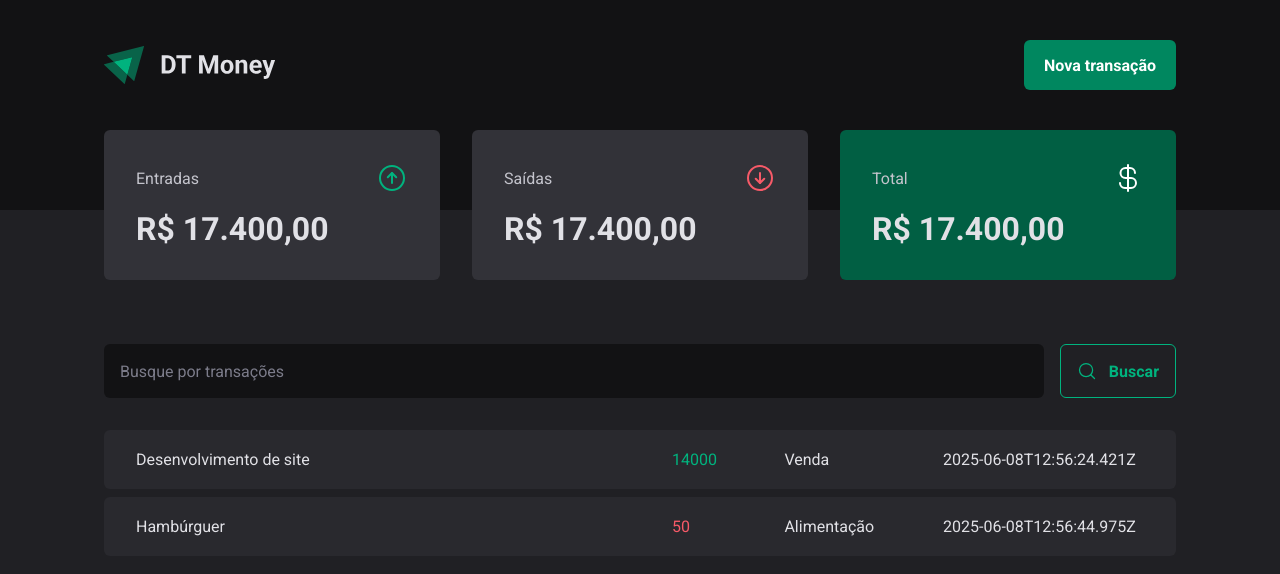
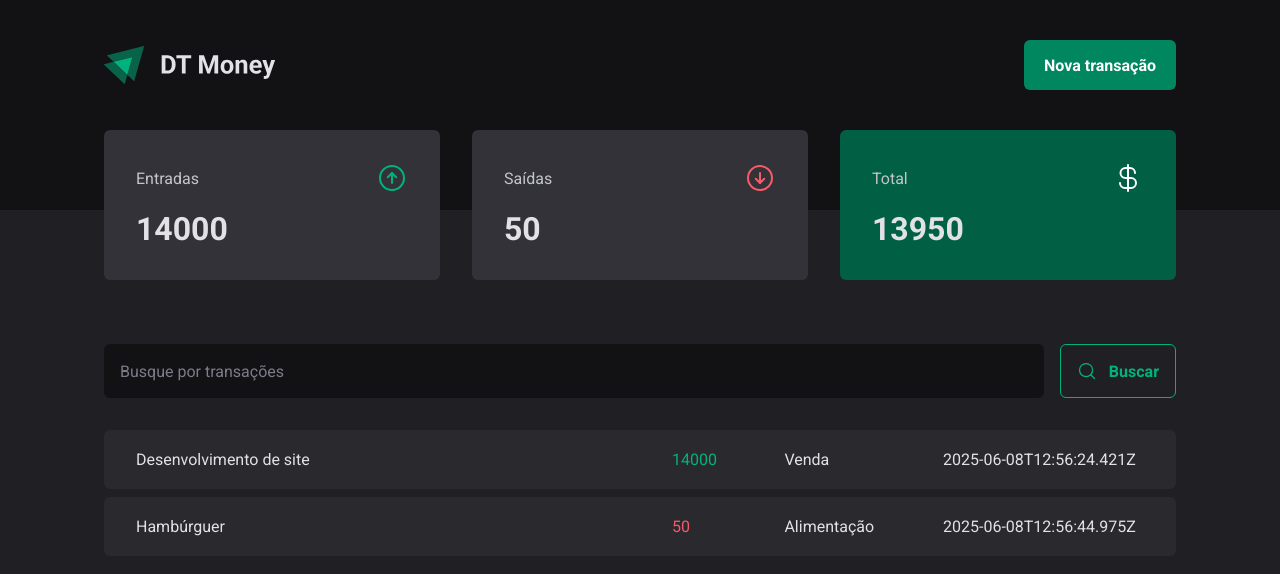
Before and after one commit to joschonarth/dt-money, a React (Vite) app: page / in a window 1280 px wide. Shown: the top 574 px of the page. Built offline with nearby package versions, Linux system fonts and the light colour scheme; data requests are answered from the project's data file.

Commit message:
feat: calculate transactions summary

```diff
--- a/src/components/Summary/index.tsx
+++ b/src/components/Summary/index.tsx
@@ -5,7 +5,25 @@
 
 export function Summary() {
   const { transactions } = useContext(TransactionsContext)
-  console.log(transactions)
+
+  const summary = transactions.reduce(
+    (acc, transaction) => {
+      if (transaction.type === 'income') {
+        acc.income += transaction.price
+        acc.total += transaction.price
+      } else {
+        acc.outcome += transaction.price
+        acc.total -= transaction.price
+      }
+
+      return acc
+    },
+    {
+      income: 0,
+      outcome: 0,
+      total: 0,
+    },
+  )
 
   return (
     <SummaryContainer>
@@ -15,7 +33,7 @@
           <ArrowCircleUp size={32} color="#00b37e" />
         </header>
 
-        <strong>R$ 17.400,00</strong>
+        <strong>{summary.income}</strong>
       </SummaryCard>
 
       <SummaryCard>
@@ -24,7 +42,7 @@
           <ArrowCircleDown size={32} color="#f75a68" />
         </header>
 
-        <strong>R$ 17.400,00</strong>
+        <strong>{summary.outcome}</strong>
       </SummaryCard>
 
       <SummaryCard variant="green">
@@ -33,7 +51,7 @@
           <CurrencyDollar size={32} color="#fff" />
         </header>
 
-        <strong>R$ 17.400,00</strong>
+        <strong>{summary.total}</strong>
       </SummaryCard>
     </SummaryContainer>
   )
```
